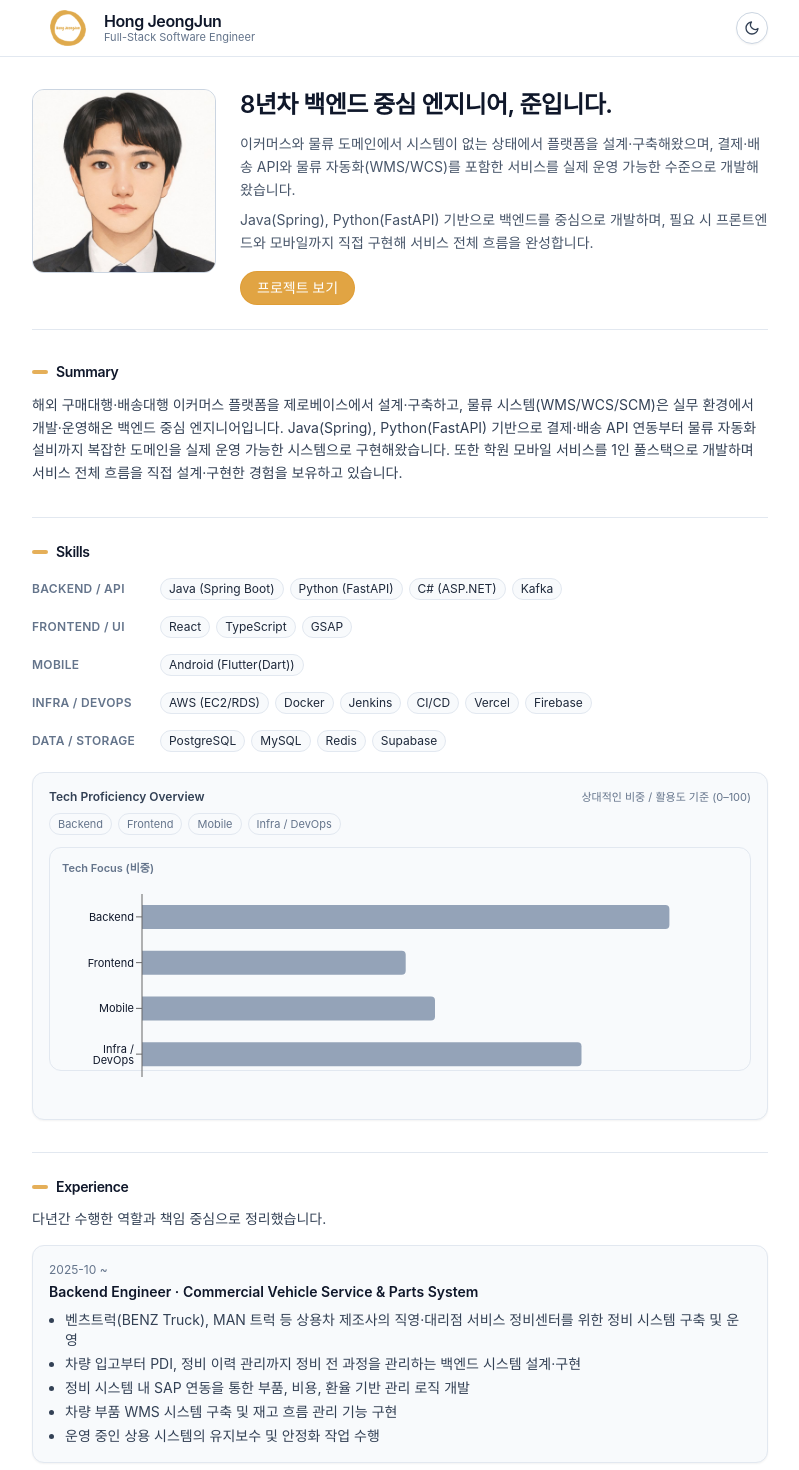
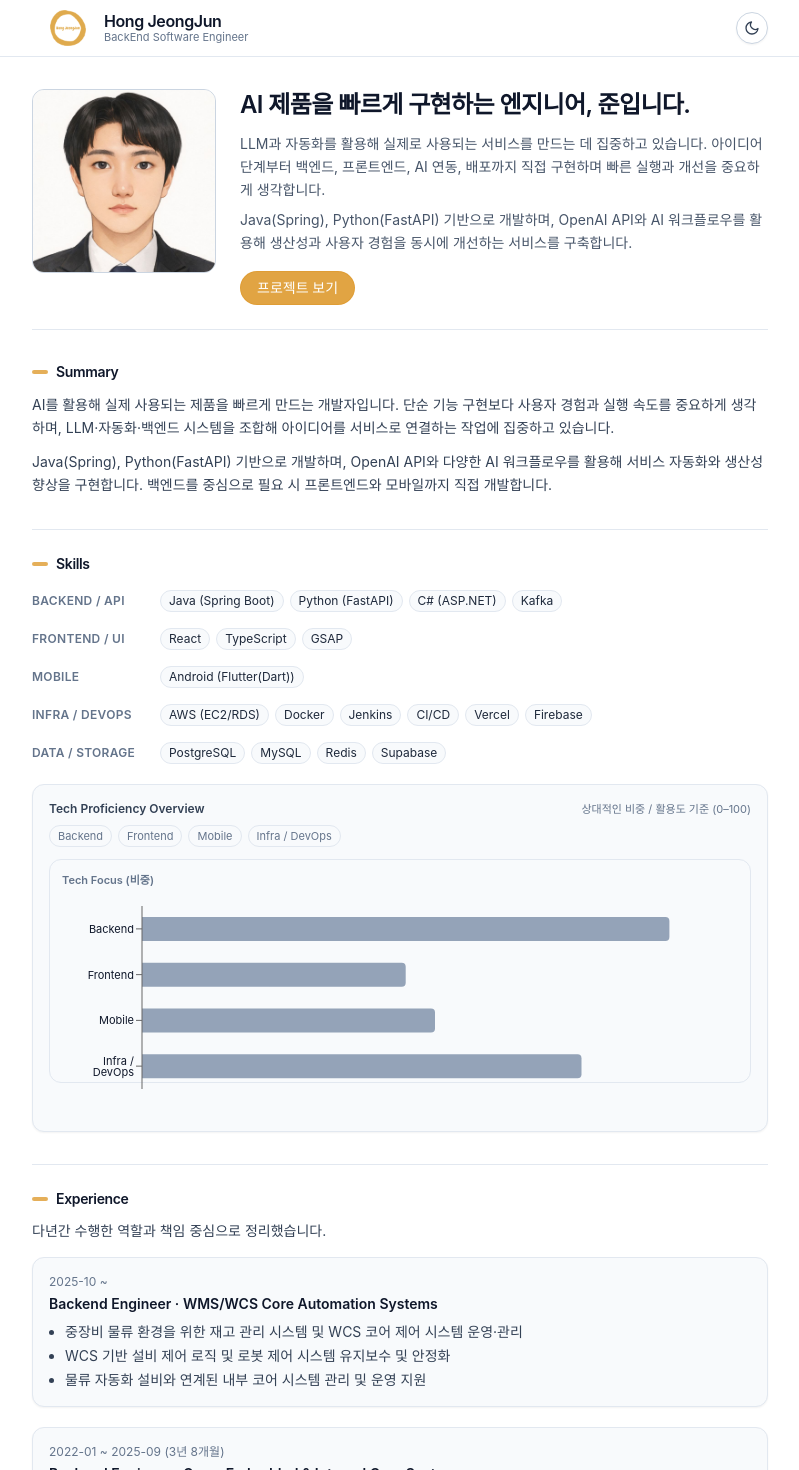
Before and after one commit to hjj5946-upply/hjj_resume, a React (Vite) app: page / in a window 1280 px wide. Shown: the top 1470 px of the page, without its empty margins (240-1039 px from the left). Built offline with nearby package versions, Linux system fonts and the light colour scheme.

Commit message:
info modi

```diff
--- a/index.html
+++ b/index.html
@@ -30,7 +30,7 @@
 
     <!-- OpenGraph (SNS 공유 시) -->
     <meta property="og:title" content="Hong JeongJun | 홍정준" />
-    <meta property="og:description" content="Full-stack & Mobile Developer Portfolio. React, TypeScript, Kotlin, FastAPI." />
+    <meta property="og:description" content="BackEnd & Mobile Developer" />
     <meta property="og:type" content="website" />
     <meta property="og:url" content="https://hjj5946-upply.github.io/hjj_resume/" />
     <!-- 썸네일 -->
--- a/src/App.tsx
+++ b/src/App.tsx
@@ -238,7 +238,7 @@ function App() {
                 Hong JeongJun
               </span>
               <span className="text-[11px] text-slate-500 dark:text-slate-400">
-                Full-Stack Software Engineer
+                BackEnd Software Engineer
               </span>
             </div>
           </div>
@@ -288,17 +288,17 @@ function App() {
 
               <div className="flex-1">
                 <h2 className="font-inter text-2xl font-semibold tracking-tight">
-                  8년차 백엔드 중심 엔지니어, 준입니다.
+                  AI 제품을 빠르게 구현하는 엔지니어, 준입니다.
                 </h2>
 
                 <p className="mt-3 text-sm leading-relaxed text-slate-600 dark:text-slate-300">
-                  이커머스와 물류 도메인에서 시스템이 없는 상태에서 플랫폼을 설계·구축해왔으며,
-                  결제·배송 API와 물류 자동화(WMS/WCS)를 포함한 서비스를 실제 운영 가능한 수준으로 개발해왔습니다.
+                  LLM과 자동화를 활용해 실제로 사용되는 서비스를 만드는 데 집중하고 있습니다.
+                  아이디어 단계부터 백엔드, 프론트엔드, AI 연동, 배포까지 직접 구현하며 빠른 실행과 개선을 중요하게 생각합니다.
                 </p>
 
                 <p className="mt-2 text-sm leading-relaxed text-slate-600 dark:text-slate-300">
-                  Java(Spring), Python(FastAPI) 기반으로 백엔드를 중심으로 개발하며,
-                  필요 시 프론트엔드와 모바일까지 직접 구현해 서비스 전체 흐름을 완성합니다.
+                  Java(Spring), Python(FastAPI) 기반으로 개발하며,
+                  OpenAI API와 AI 워크플로우를 활용해 생산성과 사용자 경험을 동시에 개선하는 서비스를 구축합니다.
                 </p>
 
                 <div className="mt-4 flex flex-wrap gap-3 text-sm">
@@ -320,12 +320,17 @@ function App() {
           {/* Summary */}
           <section id="summary" className="mb-8">
             <SectionTitle>Summary</SectionTitle>
+
             <p className="mt-3 text-sm leading-relaxed text-slate-700 dark:text-slate-300">
-              해외 구매대행·배송대행 이커머스 플랫폼을 제로베이스에서 설계·구축하고,
-              물류 시스템(WMS/WCS/SCM)은 실무 환경에서 개발·운영해온 백엔드 중심 엔지니어입니다.
-              Java(Spring), Python(FastAPI) 기반으로 결제·배송 API 연동부터 물류 자동화 설비까지
-              복잡한 도메인을 실제 운영 가능한 시스템으로 구현해왔습니다.
-              또한 학원 모바일 서비스를 1인 풀스택으로 개발하며 서비스 전체 흐름을 직접 설계·구현한 경험을 보유하고 있습니다.
+              AI를 활용해 실제 사용되는 제품을 빠르게 만드는 개발자입니다.
+              단순 기능 구현보다 사용자 경험과 실행 속도를 중요하게 생각하며,
+              LLM·자동화·백엔드 시스템을 조합해 아이디어를 서비스로 연결하는 작업에 집중하고 있습니다.
+            </p>
+
+            <p className="mt-3 text-sm leading-relaxed text-slate-700 dark:text-slate-300">
+              Java(Spring), Python(FastAPI) 기반으로 개발하며,
+              OpenAI API와 다양한 AI 워크플로우를 활용해 서비스 자동화와 생산성 향상을 구현합니다.
+              백엔드를 중심으로 필요 시 프론트엔드와 모바일까지 직접 개발합니다.
             </p>
           </section>
 
@@ -433,7 +438,7 @@ function App() {
             </p>
 
             <div className="mt-4 space-y-5">
-              {/* <ExperienceItem
+              <ExperienceItem
                 period="2025-10 ~"
                 role="Backend Engineer"
                 org="WMS/WCS Core Automation Systems"
@@ -444,7 +449,7 @@ function App() {
                 ]}
               />
               <ExperienceItem
-                period="2022-01 ~ 2025-09"
+                period="2022-01 ~ 2025-09 (3년 8개월)"
                 role="Backend Engineer"
                 org="Game Embedded & Internal Core Systems"
                 bullets={[
@@ -453,8 +458,8 @@ function App() {
                   "사내 직원 관리 및 운영 편의를 위한 내부 프로그램 개발",
                   "서비스 운영에 필요한 관리 기능 및 업무 자동화 도구 구축"
                 ]}
-              /> */}
-              <ExperienceItem
+              />
+              {/* <ExperienceItem
                 period="2025-10 ~"
                 role="Backend Engineer"
                 org="Commercial Vehicle Service & Parts System"
@@ -467,7 +472,7 @@ function App() {
                 ]}
               />
               <ExperienceItem
-                period="2022-07 ~ 2025-09 (3년 2개월)"
+                period="2022-02 ~ 2025-09 (3년 7개월)"
                 role="Backend Engineer / Full-Stack Engineer"
                 org="Overseas Commerce & Logistics Platform"
                 bullets={[
@@ -477,9 +482,9 @@ function App() {
                   "내부 운영을 위한 경량 WMS 형태의 재고 관리 시스템 구축 및 운영",
                   "안드로이드 앱 개발에 직접 참여하여 서비스 기능 구현 및 운영 지원"
                 ]}
-              />
+              /> */}
               <ExperienceItem
-                period="2017-06 ~ 2021-11 (4년 5개월)"
+                period="2017-12 ~ 2021-11 (3년 9개월)"
                 role="Web / Backend Engineer"
                 org="WMS/WCS Core Solution"
                 bullets={[
@@ -720,13 +725,13 @@ function Footer() {
         </a>
 
         {/* Notion */}
-        <a
+        {/* <a
           href="https://your-notion-url"
           target="_blank"
           className="transition-colors duration-300 ease-out hover:text-accent dark:hover:text-accent-light"
         >
           <SiNotion />
-        </a>
+        </a> */}
 
         {/* Email */}
         <a
```
Lines whose indentation alone changed are shown as unchanged.
